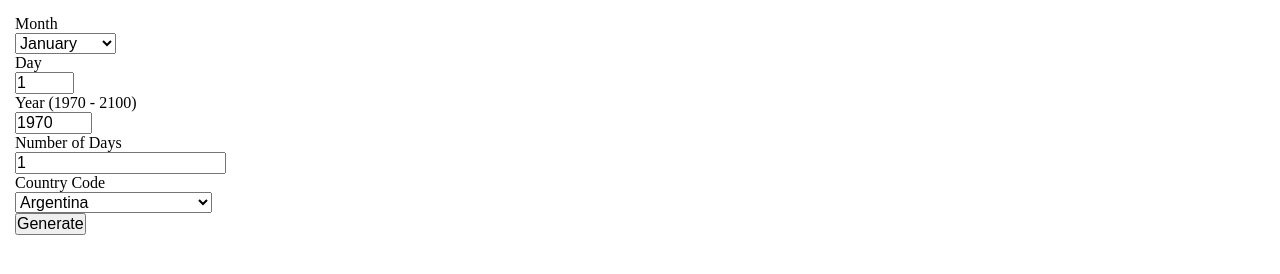
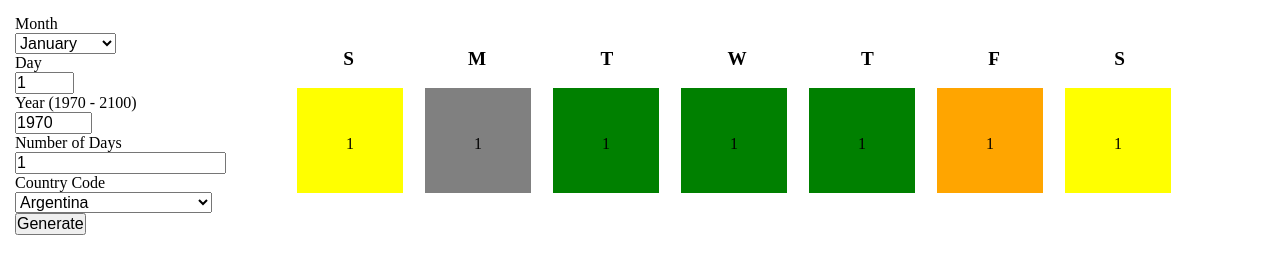
Before and after one commit to JGGentzel/CalendarApplication, a plain HTML site: page index.html in a window 1280 px wide. Drawn offline with nearby package versions, Linux system fonts and the light colour scheme.

Commit message:
Remove repeater
Removed ng-repeat so that calendar elements will be visisble.

```diff
--- a/index.html
+++ b/index.html
@@ -38,7 +38,7 @@
         <button type="button" name="submit" ng-click="generateCalendar()">Generate</button>
       </aside>
       <section class="calendar">
-        <div class="month" ng-repeat="month in monthsToRender">
+        <div class="month">
           <h1>{{month.month}}</h1>
           <div class="days-header">
             <h3>S</h3>
```
